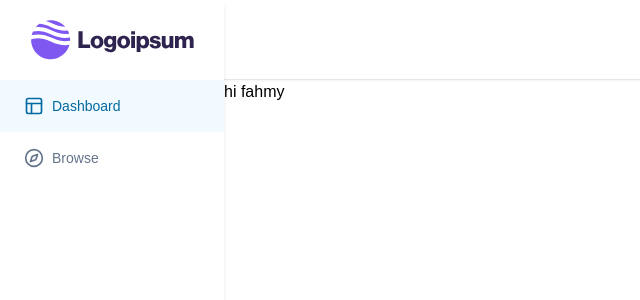
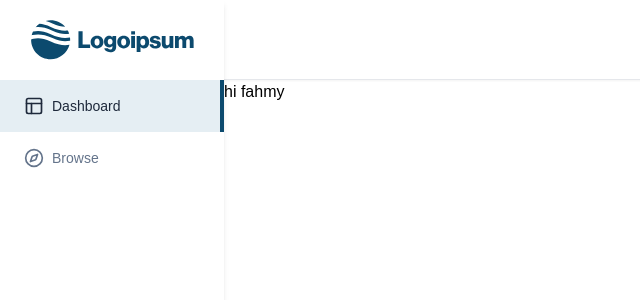
Before and after one commit to Ahmed-Fahmy212/Auth-In-Nest, a Next.js app in the folder frontend/: page / in a window 1280 px wide. Shown: the top 300 px of the page, without its empty margins (0-640 px from the left). Built offline with nearby package versions, Linux system fonts and the light colour scheme.

Commit message:
front: side bar change color

```diff
--- a/frontend/app/(dashboard)/_components/sidebar-item.tsx
+++ b/frontend/app/(dashboard)/_components/sidebar-item.tsx
@@ -13,7 +13,7 @@ const SidebarItem = ({ icon: Icon, label, href }: SidebarItemProps) => {
   const isActive =
     (pathname === "/" && href === "/") ||
     pathname === href ||
-    (pathname?.startsWith(href) && href !== "/");
+    pathname?.startsWith(`${href}/`);
 
   const onClicky = () => {
     router.push(href);
@@ -24,13 +24,13 @@ const SidebarItem = ({ icon: Icon, label, href }: SidebarItemProps) => {
       type="button"
       className={cn(
         "flex items-center gap-x-2 text-slate-500 text-sm font-[500px] pl-6 transition-all duration-200 hover:text-slate-600 hover:bg-slate-300/20 ",
-        isActive && "text-sky-700 bg-sky-200/20 hover:text-sky-700"
+        isActive && "text-slate-800 bg-sky-800/10  hover:text-slate-800 hover:bg-sky-800/10 transition-all"
       )}
     >
       <div className="flex items-center gap-x-2 py-4 ">
         <Icon
           size={20}
-          className={cn("text-slate-500 ", isActive && "text-sky-700")}
+          className={cn("text-slate-500 ", isActive && "text-slate-800")}
         />
       </div>
 
@@ -38,8 +38,8 @@ const SidebarItem = ({ icon: Icon, label, href }: SidebarItemProps) => {
 
       <div
         className={cn(
-          "ml-auto opacity-0 border-2 bg-sky-700 h-full transition-all"
-          // isActive && "opacity-100"
+          "ml-auto opacity-0 border-2 h-full transition-all",
+          isActive && "opacity-1 border-sky-900"
         )}
       ></div>
     </button>
```
Also changed, not shown: frontend/public/logo.svg.
